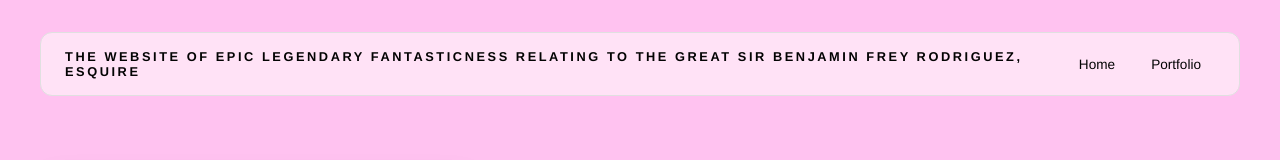
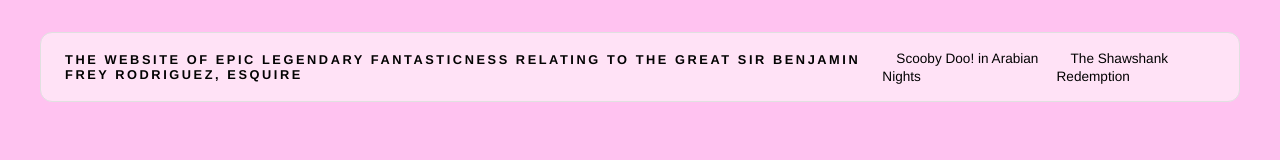
Before and after one commit to benjaminrodriguez9312/benjaminrodriguez9312.github.io, a plain HTML site: page index.html in a window 1280 px wide. Shown: the top 160 px of the page. Drawn offline with Linux system fonts and the light colour scheme.

Commit message:
Changed Names

```diff
--- a/index.html
+++ b/index.html
@@ -12,8 +12,8 @@
     <nav>
       <h1>The Website of Epic Legendary Fantasticness Relating to the Great Sir Benjamin Frey Rodriguez, Esquire</h1>
       <ul id="nav-ul">
-        <li class="nav-li"><a href="index.html">Home</a></li>
-        <li class="nav-li"><a href="portfolio.html">Portfolio</a></li>
+        <li class="nav-li"><a href="index.html">Scooby Doo! in Arabian Nights</a></li>
+        <li class="nav-li"><a href="portfolio.html">The Shawshank Redemption</a></li>
       </ul>
     </nav>
      <main>
```
Also changed, not shown: portfolio.html (+2 -2 lines).
